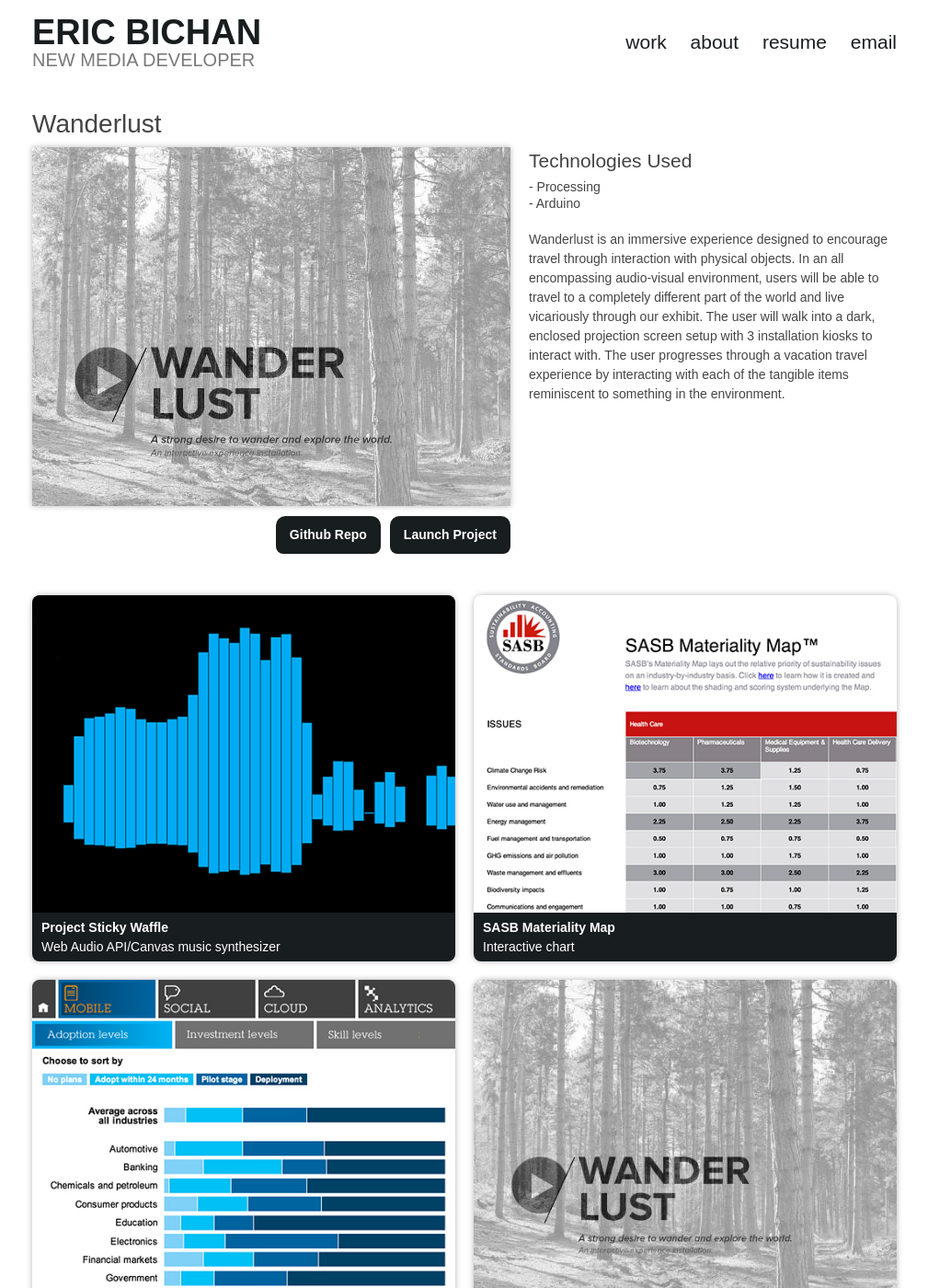
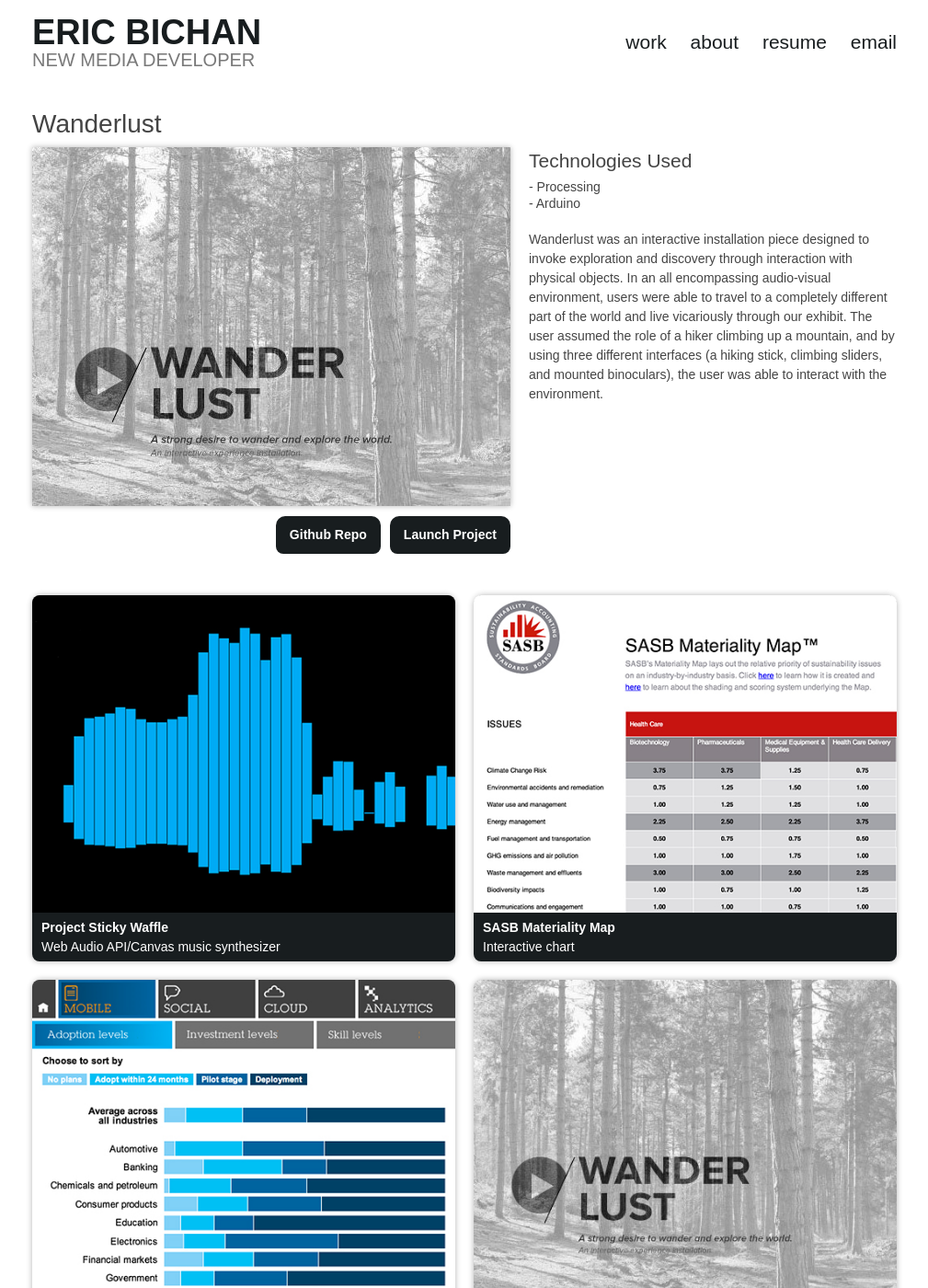
Before and after one commit to bichan17/BDB2, a Jekyll site: the page built from _posts/2012-08-14-wanderlust.markdown, in a window 1280 px wide and 1400 px high. Shown: the whole window at 92% size, without its empty margins (135-1144 px from the left). Built offline with Jekyll 4.4.1, drawn with Linux system fonts in a browser that asks for light colours; some web fonts are replaced; Markdown is read by kramdown in place of the engine named in the settings; some of the changed text lies outside the part shown.

Commit message:
updated font face and post content

```diff
--- a/_posts/2012-08-14-wanderlust.markdown
+++ b/_posts/2012-08-14-wanderlust.markdown
@@ -11,4 +11,4 @@ link: http://vimeo.com/95558093
 github: https://github.com/SugarPeas/WanderLust
 ---
 
-Wanderlust is an immersive experience designed to encourage travel through interaction with physical objects. In an all encompassing audio-visual environment, users will be able to travel to a completely different part of the world and live vicariously through our exhibit. The user will walk into a dark, enclosed projection screen setup with 3 installation kiosks to interact with. The user progresses through a vacation travel experience by interacting with each of the tangible items reminiscent to something in the environment.
+Wanderlust was an interactive installation piece designed to invoke exploration and discovery through interaction with physical objects. In an all encompassing audio-visual environment, users were able to travel to a completely different part of the world and live vicariously through our exhibit. The user assumed the role of a hiker climbing up a mountain, and by using three different interfaces (a hiking stick, climbing sliders, and mounted binoculars), the user was able to interact with the environment.
--- a/css/layout.css
+++ b/css/layout.css
@@ -266,22 +266,29 @@ nav a:hover {
 
 @font-face {
   font-family: 'Montserrat';
+  src: url('montserrat-regular-webfont.eot');
+  src: url('montserrat-regular-webfont.eot?#iefix') format('embedded-opentype'),
+       url('montserrat-regular-webfont.ttf') format('truetype');
   font-style: normal;
   font-weight: 400;
-  src: url('montserrat-regular-webfont.eot');
-  src: url('montserrat-regular-webfont.eot?#iefix') format('embedded-opentype'),
-       url('montserrat-regular-webfont.woff') format('woff'),
-       url('montserrat-regular-webfont.ttf') format('truetype'),
-       url('montserrat-regular-webfont.svg#montserratbold') format('svg');
 }
 
 @font-face {
   font-family: 'Montserrat';
+  src: url('montserrat-bold-webfont.eot');
+  src: url('montserrat-bold-webfont.eot?#iefix') format('embedded-opentype'),
+       url('montserrat-bold-webfont.ttf') format('truetype');
   font-style: normal;
   font-weight: 700;
-  src: url('montserrat-bold-webfont.eot');
-  src: url('montserrat-bold-webfont.eot?#iefix') format('embedded-opentype'),
-       url('montserrat-bold-webfont.woff') format('woff'),
-       url('montserrat-bold-webfont.ttf') format('truetype'),
-       url('montserrat-bold-webfont.svg#montserratbold') format('svg');
 }
+
+/*@font-face {
+font-family: 'bebas';
+src: url("../stylesheets/fonts/bebasneue-webfont.eot");
+src: url("../stylesheets/fonts/bebasneue-webfont.svg#bebas_neueregular") format("svg"),
+			url("../stylesheets/fonts/bebasneue-webfont.eot?#iefix") format("embedded-opentype"),
+			url("../stylesheets/fonts/bebasneue-webfont.woff") format("woff"),
+			url("../stylesheets/fonts/bebasneue-webfont.ttf") format("truetype");
+font-weight: normal;
+font-style: normal;
+}*/
```
Also changed, not shown: other parts of _posts/2012-08-14-wanderlust.markdown (+1 -1 lines), 1 other file.
